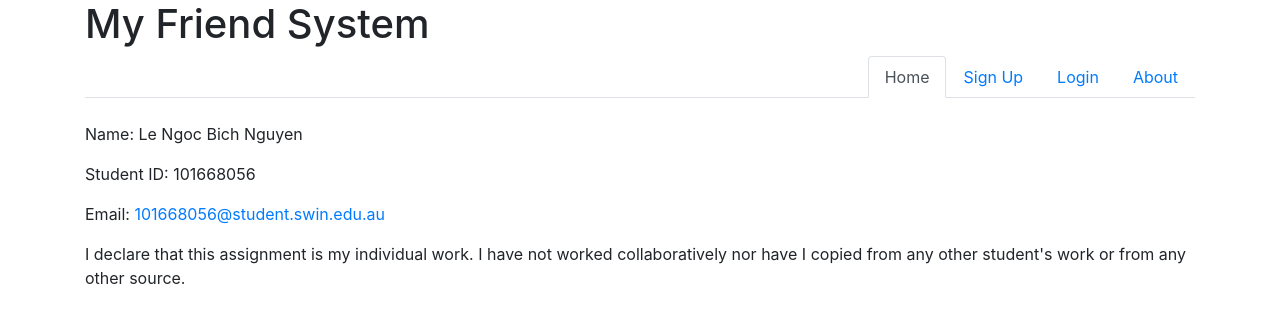
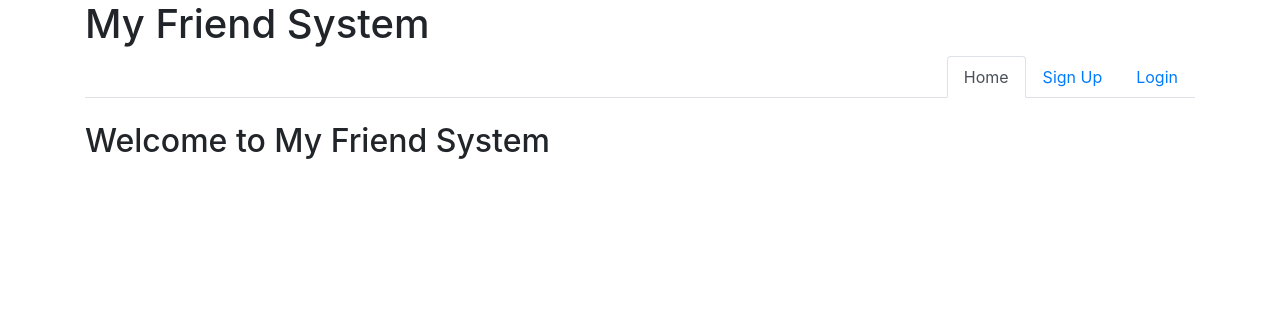
Before and after one commit to bichnln/MyFriendsSystem, a PHP site: page / in a window 1280 px wide. Shown: the top 323 px of the page. Run offline with PHP 8.4, Linux system fonts and the light colour scheme; data that the repository does not hold is empty.

Commit message:
remove about, remove anything related to assignment

```diff
--- a/about.php
+++ b/about.php
@@ -72,11 +72,7 @@
 
     </div>
 
-    <ul>
-        <li>I have attempted to complete all the tasks listed in the assignment description.</li>
-        <li>I have added a feature that allows user to enter his/her desired number of records per page in friend suggestions page. If user enter an invalid number, the system will use the previously entered valid number. If the first input is not valid, the system will use the default number - 5. </li>
-        <li></li>
-    </ul>
+
 
 </div>
 </body>
--- a/friendadd.php
+++ b/friendadd.php
@@ -34,9 +34,9 @@
         <li class="nav-item">
             <a class="nav-link active" href="#">Add Friend</a>
         </li>
-        <li class="nav-item">
+        <!-- <li class="nav-item">
             <a class="nav-link" href="about.php">About</a>
-        </li>
+        </li> -->
         <li class="nav-item">
             <a class="nav-link" href="logout.php">Logout</a>
         </li>
--- a/friendlist.php
+++ b/friendlist.php
@@ -37,9 +37,9 @@
         <li class="nav-item">
             <a class="nav-link" href="friendadd.php">Add Friend</a>
         </li>
-        <li class="nav-item">
+        <!-- <li class="nav-item">
             <a class="nav-link" href="about.php">About</a>
-        </li>
+        </li> -->
         <li class="nav-item">
             <a class="nav-link" href="logout.php">Logout</a>
         </li>
--- a/index.php
+++ b/index.php
@@ -63,17 +63,15 @@
                 <li class="nav-item">
                     <a class="nav-link" href="login.php">Login</a>
                 </li>
-                <li class="nav-item">
+                <!-- <li class="nav-item">
                     <a class="nav-link" href="#">About</a>
-                </li>
+                </li> -->
             </ul>
 
     </div>
     <br>
-    <p>Name: Le Ngoc Bich Nguyen</p>
-	<p>Student ID: 101668056</p>
-	<p>Email: <a href="mailto:101668056@student.swin.edu.au? subject=subject text">101668056@student.swin.edu.au</a></p>
-	<p>I declare that this assignment is my individual work. I have not worked collaboratively nor have I copied from any other student's work or from any other source.</p>
+    <h2>Welcome to My Friend System</h2>
+
 
     <?php
         require_once("functions/settings.php");
--- a/login.php
+++ b/login.php
@@ -34,9 +34,9 @@
         <li class="nav-item">
             <a class="nav-link active" href="#">Login</a>
         </li>
-        <li class="nav-item">
+        <!-- <li class="nav-item">
             <a class="nav-link" href="about.php">About</a>
-        </li>
+        </li> -->
     </ul>
 
 
```
